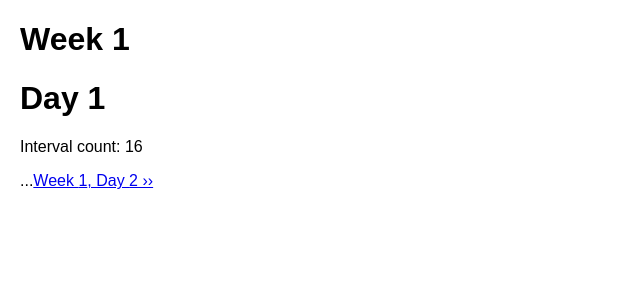
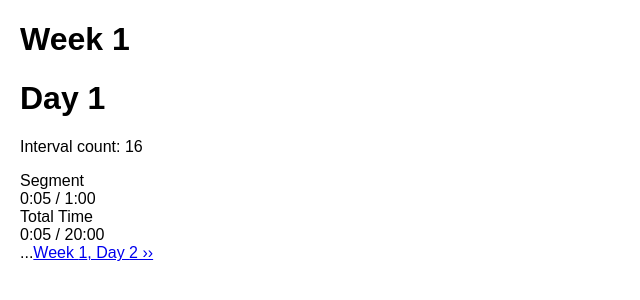
Before and after one commit to mssen/c25k-timer, a React (Create React App) app: page / in a window 1280 px wide. Shown: the top 300 px of the page, without its empty margins (0-640 px from the left). Built offline with nearby package versions, Linux system fonts and the light colour scheme.

Commit message:
Added total time timer and total time to timers.

```diff
--- a/src/App.js
+++ b/src/App.js
@@ -4,13 +4,15 @@ import Timer from './components/Timer'
 import Navigation from './components/Navigation'
 
 import './App.css';
-import { WARMUP, COOLDOWN } from './data/constants'
 import { SEGMENTS } from './data/segments'
 
 class App extends React.Component {
   constructor(props) {
     super(props);
-    this.state = { segment: 0 };
+    this.state = {
+      segment: 0,
+      interval: 0
+    };
 
     this.updateSegment = this.updateSegment.bind(this);
   }
@@ -29,6 +31,16 @@ class App extends React.Component {
         <h1>Day { segment.day }</h1>
         <p>Interval count: { segment.intervals.length }</p>
 
+        <div>
+          Segment
+          <Timer intervals={ segment.intervals } />
+        </div>
+
+        <div>
+          Total Time
+          <Timer intervals={ [ segment.intervals.reduce((prev, curr) => prev + curr) ] } />
+        </div>
+
         <Navigation
           week={ segment.week }
           day={ segment.day }
--- a/src/components/Timer.js
+++ b/src/components/Timer.js
@@ -4,13 +4,36 @@ import React from 'react';
 class Timer extends React.Component {
   constructor(props) {
     super(props);
-    this.state = { seconds: 0 }
+    this.state = {
+      seconds: 0,
+      intervalIndex: 0
+    }
   }
 
   tick() {
-    this.setState((prevState) => ({
-      seconds: prevState.seconds + 1
-    }));
+    const nextSeconds = this.state.seconds + 1;
+
+    // End of interval
+    if (nextSeconds > this.props.intervals[this.state.intervalIndex]) {
+
+      // End of segment
+      if (this.state.intervalIndex === this.props.intervals.length - 1) {
+        clearInterval(this.interval);
+
+      // On to the next segment
+      } else {
+        this.setState((prevState) => ({
+          seconds: 1,
+          intervalIndex: prevState.intervalIndex + 1
+        }));
+      }
+
+    // Business as usual
+    } else {
+      this.setState({
+        seconds: nextSeconds
+      });
+    }
   }
 
   componentDidMount() {
@@ -29,7 +52,7 @@ class Timer extends React.Component {
   render() {
     return (
       <div>
-        Total Time: { this.format(this.state.seconds) }
+        { `${this.format(this.state.seconds)} / ${this.format(this.props.intervals[this.state.intervalIndex])}` }
       </div>
     );
   }
```
